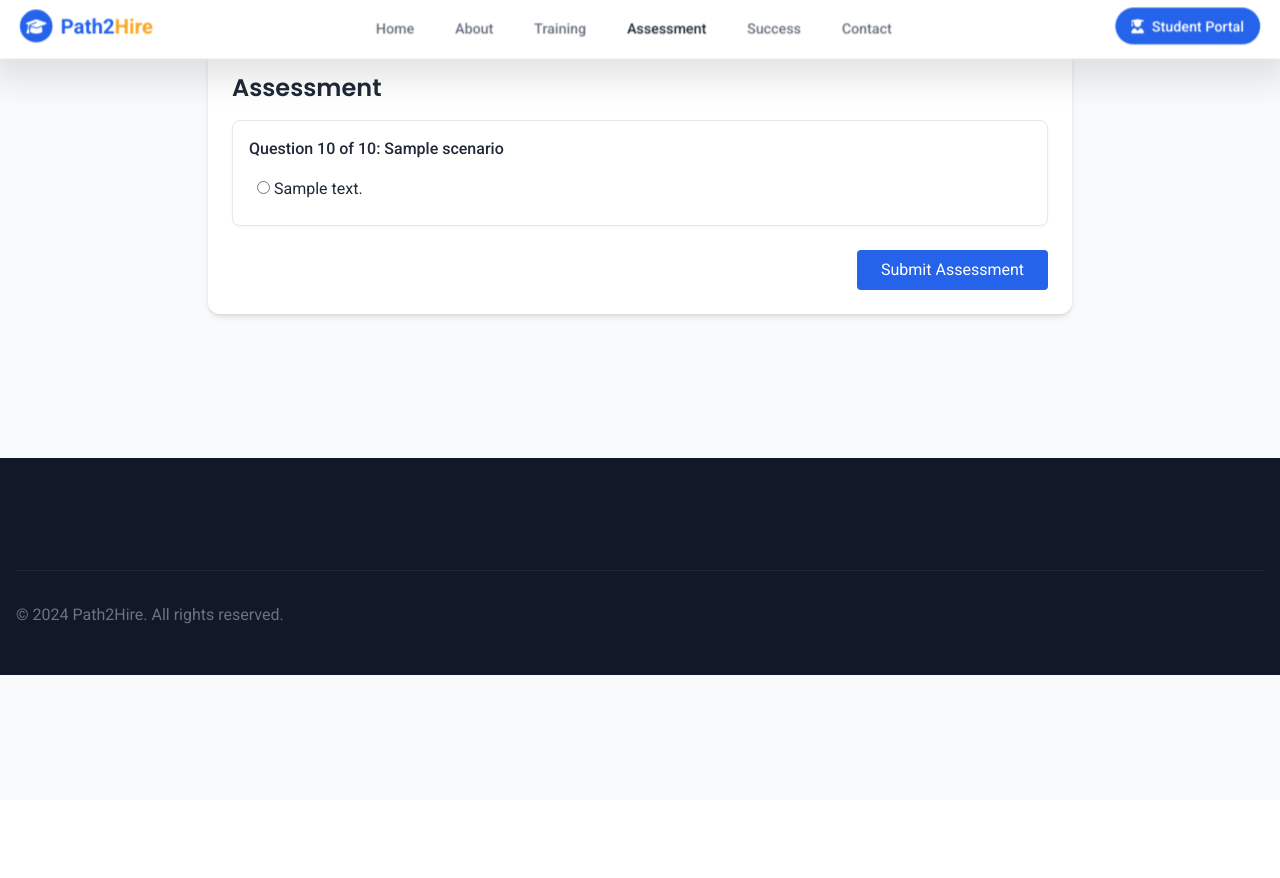
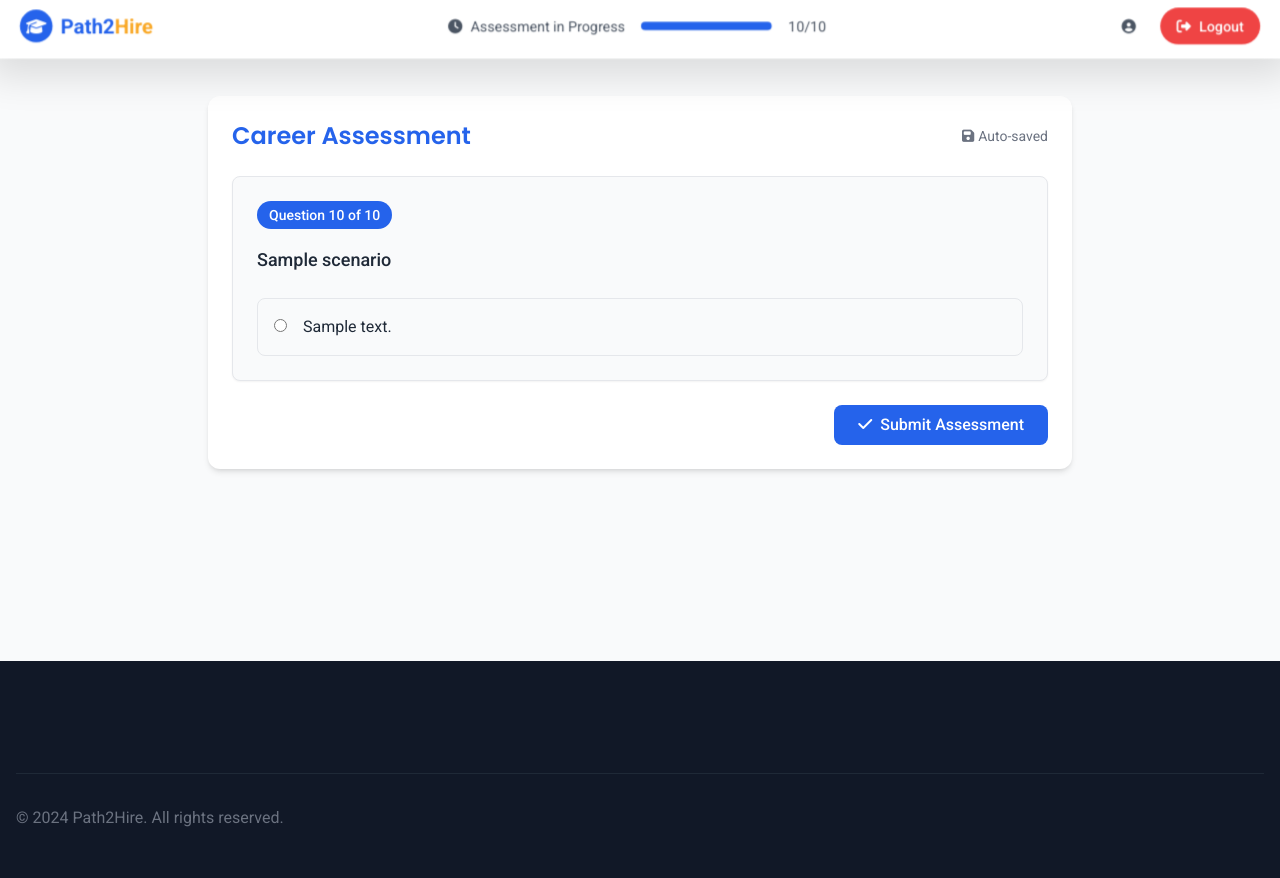
Before and after one commit to SamirSengupta/path2hire, a Flask app: template templates/assessment.html in a window 1280 px wide. Before the commit the page ends 675 px from the top, so only its background shows below. Run offline with Flask 3, Linux system fonts and the light colour scheme; the template is opened without the code that fills it: most values are stand-ins (such as "Sample title", 1, 10 or a date in 2020); some libraries are stand-ins or nearby versions.

Commit message:
assessment

```diff
--- a/templates/assessment.html
+++ b/templates/assessment.html
@@ -21,76 +21,138 @@
 </head>
 <body class="bg-gray-50 text-gray-800">
 
+  <!-- Assessment-specific navigation bar -->
   <nav id="navbar" class="fixed w-full bg-white shadow-md z-50 hover-card">
     <div class="max-w-7xl mx-auto px-4 sm:px-6 lg:px-8">
       <div class="flex justify-between h-16 items-center">
-          <a href="index.html" class="flex items-center">
-            <div class="h-8 w-8 rounded-full bg-blue-600 flex items-center justify-center mr-2 icon-hover">
+        <!-- Logo (not clickable during assessment) -->
+        <div class="flex items-center">
+          <div class="h-8 w-8 rounded-full bg-blue-600 flex items-center justify-center mr-2">
             <i class="fas fa-graduation-cap text-white"></i>
           </div>
           <span class="text-xl font-bold text-blue-600">Path2<span class="text-accent">Hire</span></span>
-          </a>
-          <div class="hidden md:flex md:space-x-8">
-            <a href="index.html" class="nav-link border-transparent text-gray-500 hover:border-gray-300 hover:text-gray-700 px-1 pt-1 text-sm font-medium">Home</a>
-<a href="about.html" class="nav-link border-transparent text-gray-500 hover:border-gray-300 hover:text-gray-700 px-1 pt-1 text-sm font-medium">About</a>
-<a href="/training/index.html" class="nav-link border-transparent text-gray-500 hover:border-gray-300 hover:text-gray-700 px-1 pt-1 text-sm font-medium">Training</a>
-<a href="/assessment" class="nav-link border-b-2 border-accent text-primary px-1 pt-1 text-sm font-medium">Assessment</a>
-<a href="success.html" class="nav-link border-transparent text-gray-500 hover:border-gray-300 hover:text-gray-700 px-1 pt-1 text-sm font-medium">Success</a>
-<a href="contact.html" class="nav-link border-transparent text-gray-500 hover:border-gray-300 hover:text-gray-700 px-1 pt-1 text-sm font-medium">Contact</a>
+        </div>
 
+        <!-- Assessment progress indicator -->
+        <div class="hidden md:flex items-center">
+          <div class="text-sm text-gray-600 mr-4">
+            <i class="fas fa-clock mr-2"></i>Assessment in Progress
           </div>
-          <div class="md:hidden">
-            <button id="menuBtn" class="focus:outline-none"><i class="fas fa-bars text-2xl text-primary"></i></button>
+          <div class="bg-gray-200 rounded-full h-2 w-32 mr-4">
+            <div class="bg-primary h-2 rounded-full" style="width: {{ ((idx+1) / total * 100)|round }}%;"></div>
           </div>
-          <div class="hidden md:block">
-            <a href="/login" class="btn-primary bg-primary hover:bg-secondary text-white px-4 py-2 rounded-full text-sm font-medium flex items-center">
-              <i class="fas fa-user-graduate mr-2"></i>Student Portal
-            </a>
+          <span class="text-sm text-gray-600">{{ idx+1 }}/{{ total }}</span>
+        </div>
+
+        <!-- User profile and logout -->
+        <div class="flex items-center space-x-4">
+          <div class="flex items-center text-sm text-gray-600">
+            <i class="fas fa-user-circle mr-2"></i>
+            <span>{{ session.user.name or session.user.email }}</span>
+          </div>
+          <button onclick="showLogoutConfirm()" class="bg-red-500 hover:bg-red-600 text-white px-4 py-2 rounded-full text-sm font-medium flex items-center">
+            <i class="fas fa-sign-out-alt mr-2"></i>Logout
+          </button>
         </div>
       </div>
     </div>
-      <div id="mobileMenu" class="hidden md:hidden bg-white shadow-lg">
-        <div class="space-y-1 px-4 pb-3 pt-2">
-          <a href="index.html" class="nav-link border-transparent text-gray-500 hover:border-gray-300 hover:text-gray-700 px-1 pt-1 text-sm font-medium">Home</a>
-<a href="about.html" class="nav-link border-transparent text-gray-500 hover:border-gray-300 hover:text-gray-700 px-1 pt-1 text-sm font-medium">About</a>
-<a href="/training/index.html" class="nav-link border-transparent text-gray-500 hover:border-gray-300 hover:text-gray-700 px-1 pt-1 text-sm font-medium">Training</a>
-<a href="/assessment" class="nav-link border-b-2 border-accent text-primary px-1 pt-1 text-sm font-medium">Assessment</a>
-<a href="success.html" class="nav-link border-transparent text-gray-500 hover:border-gray-300 hover:text-gray-700 px-1 pt-1 text-sm font-medium">Success</a>
-<a href="contact.html" class="nav-link border-transparent text-gray-500 hover:border-gray-300 hover:text-gray-700 px-1 pt-1 text-sm font-medium">Contact</a>
+  </nav>
 
-          <a href="/login" class="block w-full text-left nav-link px-1 pt-1 text-sm font-medium text-primary">Student Portal</a>
+  <!-- Assessment warning modal -->
+  <div id="navigationWarning" class="fixed inset-0 bg-black bg-opacity-50 z-50 hidden">
+    <div class="flex items-center justify-center min-h-screen px-4">
+      <div class="bg-white rounded-lg shadow-xl max-w-md w-full p-6">
+        <div class="flex items-center mb-4">
+          <i class="fas fa-exclamation-triangle text-yellow-500 text-2xl mr-3"></i>
+          <h3 class="text-xl font-bold text-gray-800">Assessment in Progress</h3>
+        </div>
+        <p class="text-gray-600 mb-6">You must complete or exit the assessment before navigating to other pages. Your progress will be saved.</p>
+        <div class="flex justify-end space-x-3">
+          <button onclick="closeNavigationWarning()" class="px-4 py-2 bg-gray-300 text-gray-700 rounded-lg hover:bg-gray-400">Continue Assessment</button>
+          <button onclick="confirmLogout()" class="px-4 py-2 bg-red-500 text-white rounded-lg hover:bg-red-600">Exit Assessment</button>
         </div>
       </div>
-    </nav>
-  <main class="max-w-4xl mx-auto py-12 px-4">
+    </div>
+  </div>
+
+  <!-- Logout confirmation modal -->
+  <div id="logoutConfirm" class="fixed inset-0 bg-black bg-opacity-50 z-50 hidden">
+    <div class="flex items-center justify-center min-h-screen px-4">
+      <div class="bg-white rounded-lg shadow-xl max-w-md w-full p-6">
+        <div class="flex items-center mb-4">
+          <i class="fas fa-question-circle text-blue-500 text-2xl mr-3"></i>
+          <h3 class="text-xl font-bold text-gray-800">Exit Assessment?</h3>
+        </div>
+        <p class="text-gray-600 mb-6">Are you sure you want to logout? Your current progress will be saved and you can resume later.</p>
+        <div class="flex justify-end space-x-3">
+          <button onclick="closeLogoutConfirm()" class="px-4 py-2 bg-gray-300 text-gray-700 rounded-lg hover:bg-gray-400">Cancel</button>
+          <button onclick="confirmLogout()" class="px-4 py-2 bg-red-500 text-white rounded-lg hover:bg-red-600">Yes, Logout</button>
+        </div>
+      </div>
+    </div>
+  </div>
+
+  <main class="max-w-4xl mx-auto py-24 px-4">
     <div class="bg-white rounded-xl shadow-md p-6">
-      <h2 class="text-2xl font-semibold mb-4">Assessment</h2>
+      <div class="flex justify-between items-center mb-6">
+        <h2 class="text-2xl font-semibold text-primary">Career Assessment</h2>
+        <div class="text-sm text-gray-500">
+          <i class="fas fa-save mr-1"></i>Auto-saved
+        </div>
+      </div>
+
+      <!-- Mobile progress bar -->
+      <div class="md:hidden mb-6">
+        <div class="flex justify-between text-sm text-gray-600 mb-2">
+          <span>Progress</span>
+          <span>{{ idx+1 }} of {{ total }}</span>
+        </div>
+        <div class="bg-gray-200 rounded-full h-2">
+          <div class="bg-primary h-2 rounded-full transition-all duration-300" style="width: {{ ((idx+1) / total * 100)|round }}%;"></div>
+        </div>
+      </div>
+
       <div id="assessment-area" class="space-y-4">
         <form method="post" action="/answer" id="answerForm">
           <input type="hidden" name="qno" value="{{ question['No'] }}" />
           <input type="hidden" name="idx" value="{{ idx }}" />
-          <div class="mb-6 p-4 border rounded-lg shadow-sm">
-            <p class="font-medium mb-2">Question {{ idx+1 }} of {{ total }}: {{ question['Scenario'] | safe }}</p>
-            <div class="space-y-2">
+          <div class="mb-6 p-6 border rounded-lg shadow-sm bg-gray-50">
+            <div class="mb-4">
+              <span class="inline-block bg-primary text-white px-3 py-1 rounded-full text-sm font-medium">
+                Question {{ idx+1 }} of {{ total }}
+              </span>
+            </div>
+            <p class="font-medium mb-6 text-lg leading-relaxed">{{ question['Scenario'] | safe }}</p>
+            <div class="space-y-3">
               {% for opt in question['Options'] %}
-                <label class="block cursor-pointer p-2 rounded hover:bg-gray-50">
-                  <input type="radio" name="choice" value="{{ opt['code'] }}" {% if selected == opt['code'] %} checked {% endif %} required> {{ opt['text'] | safe }}
+                <label class="flex items-start cursor-pointer p-4 rounded-lg border hover:bg-blue-50 hover:border-blue-200 transition-colors">
+                  <input type="radio" name="choice" value="{{ opt['code'] }}" {% if selected == opt['code'] %} checked {% endif %} required class="mt-1 mr-4 text-primary">
+                  <span class="text-gray-800">{{ opt['text'] | safe }}</span>
                 </label>
               {% endfor %}
             </div>
           </div>
           <div class="flex justify-between items-center">
             {% if idx > 0 %}
-            <a href="{{ url_for('assessment_question', idx=idx-1) }}" class="px-4 py-2 rounded border">Previous</a>
+            <a href="{{ url_for('assessment_question', idx=idx-1) }}" class="px-6 py-2 rounded-lg border border-gray-300 hover:bg-gray-50 transition-colors">
+              <i class="fas fa-arrow-left mr-2"></i>Previous
+            </a>
             {% else %}
             <span></span>
             {% endif %}
-            <button type="submit" class="px-6 py-2 rounded bg-primary text-white"> {% if idx+1 == total %} Submit Assessment {% else %} Next {% endif %} </button>
+            <button type="submit" class="px-6 py-2 rounded-lg bg-primary text-white hover:bg-secondary transition-colors font-medium">
+              {% if idx+1 == total %}
+                <i class="fas fa-check mr-2"></i>Submit Assessment
+              {% else %}
+                Next<i class="fas fa-arrow-right ml-2"></i>
+              {% endif %}
+            </button>
           </div>
         </form>
       </div>
     </div>
   </main>
+
   <footer class="bg-gray-900 text-white pt-16 pb-12 mt-24">
     <div class="max-w-7xl mx-auto px-4">
       <div class="border-t border-gray-800 mt-12 pt-8 flex flex-col md:flex-row justify-between items-center">
@@ -98,8 +160,91 @@
       </div>
     </div>
   </footer>
-    <script src="assets/js/main.js"></script>
-    <script src="/assets/js/active-nav.js"></script>
+
+  <script>
+    // Navigation restriction functionality
+    let assessmentInProgress = true;
+
+    // Override default link behavior
+    document.addEventListener('DOMContentLoaded', function() {
+      // Disable browser back/forward buttons
+      window.history.pushState(null, null, window.location.href);
+      window.onpopstate = function() {
+        window.history.pushState(null, null, window.location.href);
+        showNavigationWarning();
+      };
+
+      // Prevent page unload without confirmation
+      window.addEventListener('beforeunload', function(e) {
+        if (assessmentInProgress) {
+          e.preventDefault();
+          e.returnValue = '';
+          return '';
+        }
+      });
+
+      // Disable all navigation links except assessment-related ones
+      const navLinks = document.querySelectorAll('a:not([href^="/assessment"]):not([href^="/answer"]):not([href^="/submit"])');
+      navLinks.forEach(link => {
+        if (!link.href.includes('/logout') && !link.href.includes('/assessment') && !link.href.includes('/answer') && !link.href.includes('/submit')) {
+          link.addEventListener('click', function(e) {
+            e.preventDefault();
+            showNavigationWarning();
+          });
+        }
+      });
+    });
+
+    function showNavigationWarning() {
+      document.getElementById('navigationWarning').classList.remove('hidden');
+    }
+
+    function closeNavigationWarning() {
+      document.getElementById('navigationWarning').classList.add('hidden');
+    }
+
+    function showLogoutConfirm() {
+      document.getElementById('logoutConfirm').classList.remove('hidden');
+    }
+
+    function closeLogoutConfirm() {
+      document.getElementById('logoutConfirm').classList.add('hidden');
+    }
+
+    function confirmLogout() {
+      assessmentInProgress = false;
+      window.location.href = '/logout';
+    }
+
+    // Auto-save functionality (optional)
+    let autoSaveTimer;
+    const form = document.getElementById('answerForm');
+    const radioInputs = form.querySelectorAll('input[type="radio"]');
+
+    radioInputs.forEach(input => {
+      input.addEventListener('change', function() {
+        clearTimeout(autoSaveTimer);
+        autoSaveTimer = setTimeout(() => {
+          // Auto-save logic here if needed
+          console.log('Answer auto-saved');
+        }, 1000);
+      });
+    });
+
+    // Keyboard shortcuts
+    document.addEventListener('keydown', function(e) {
+      // Prevent F5 refresh
+      if (e.key === 'F5' || (e.ctrlKey && e.key === 'r')) {
+        e.preventDefault();
+        showNavigationWarning();
+      }
+
+      // Prevent Ctrl+W (close tab)
+      if (e.ctrlKey && e.key === 'w') {
+        e.preventDefault();
+        showNavigationWarning();
+      }
+    });
+  </script>
 </body>
 </html>
-</html>
```
Also changed, not shown: attempts/ba4a5aa5acbd4aea934c1850f5b73e9d.json (added, +1 -0 lines). Lines whose indentation alone changed are shown as unchanged.
